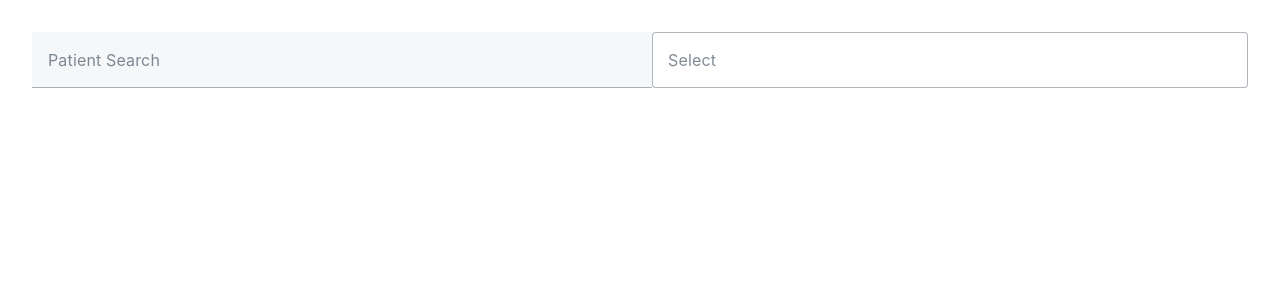
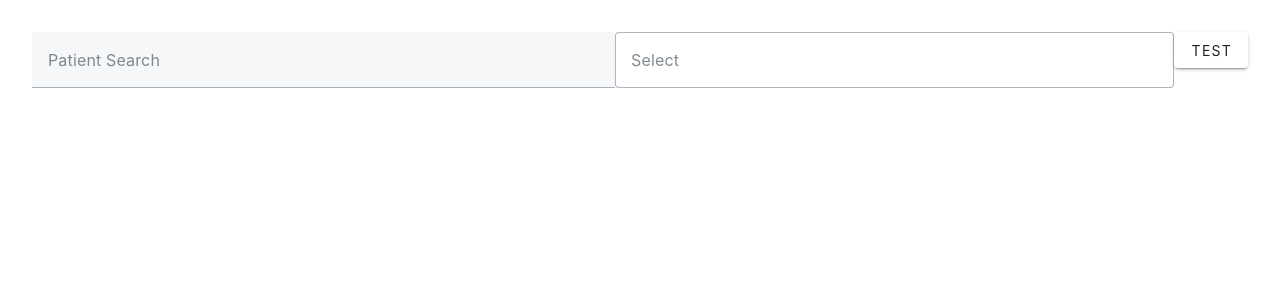
Before and after one commit to echoshihab/IH.RIS.Client, a Vue app: page / in a window 1280 px wide. Shown: the top 300 px of the page. Built offline with nearby package versions, Linux system fonts and the light colour scheme.

Commit message:
add patient service with ui test

```diff
--- a/src/services/patientService.ts
+++ b/src/services/patientService.ts
@@ -1,3 +1,6 @@
+import type { Patient } from '@/Models/Patient'
 import { HttpService } from './httpService'
 
-export class PatientService extends HttpService {}
+export class PatientService extends HttpService<Patient> {
+  resourcePath = 'patient'
+}
--- a/src/views/HomeView.vue
+++ b/src/views/HomeView.vue
@@ -1,5 +1,3 @@
-<script setup lang="ts"></script>
-
 <template>
   <main>
     <div class="search-form">
@@ -9,9 +7,26 @@
         :items="['MRN', 'HCN', 'Demographic Details']"
         variant="outlined"
       ></v-select>
+
+      <v-btn @click="getPatient">Test</v-btn>
     </div>
   </main>
 </template>
+
+<script setup lang="ts">
+import type { Patient } from '@/Models/Patient'
+import { PatientService } from '@/services/patientService'
+import { ref } from 'vue'
+
+let patientService = new PatientService()
+
+const patient = ref<Patient>()
+
+async function getPatient() {
+  patient.value = await patientService.get(1)
+  console.log(patient.value)
+}
+</script>
 
 <style scoped>
 .search-form {
```
